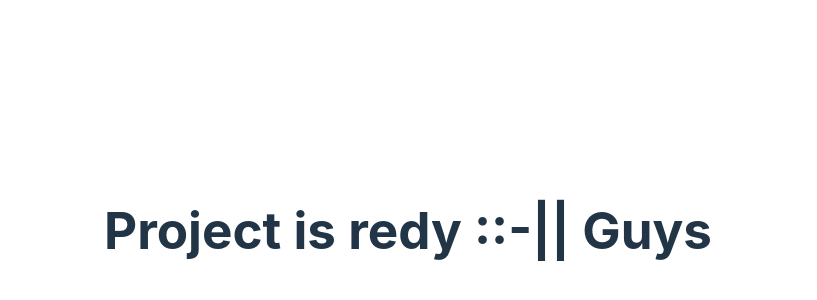
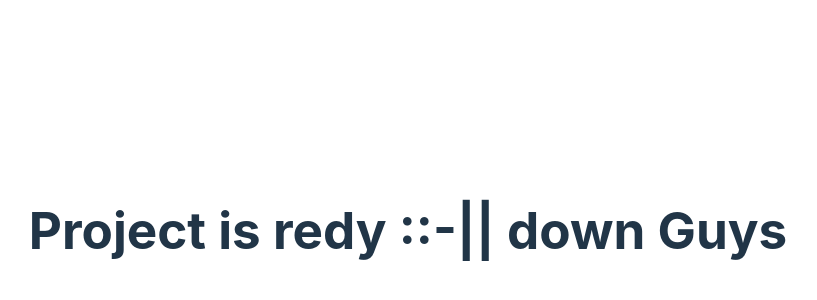
Before and after one commit to Shubhamsharma2002/ReactBlogApp, a React (Vite) app: page / in a window 1280 px wide. Shown: the part 170-470 px from the top of the page, without its empty margins (232-1049 px from the left). Built offline with nearby package versions, Linux system fonts and the light colour scheme.

Commit message:
seting up the project

```diff
--- a/src/App.jsx
+++ b/src/App.jsx
@@ -5,7 +5,7 @@ function App() {
 
 
   return (
-       <h1>Project is redy ::-|| Guys</h1>
+       <h1>Project is redy ::-|| down  Guys</h1>
   )
 }
 
```
